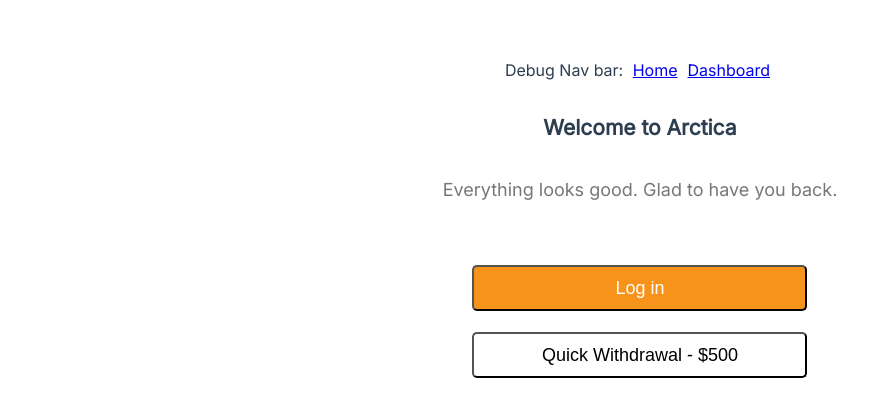
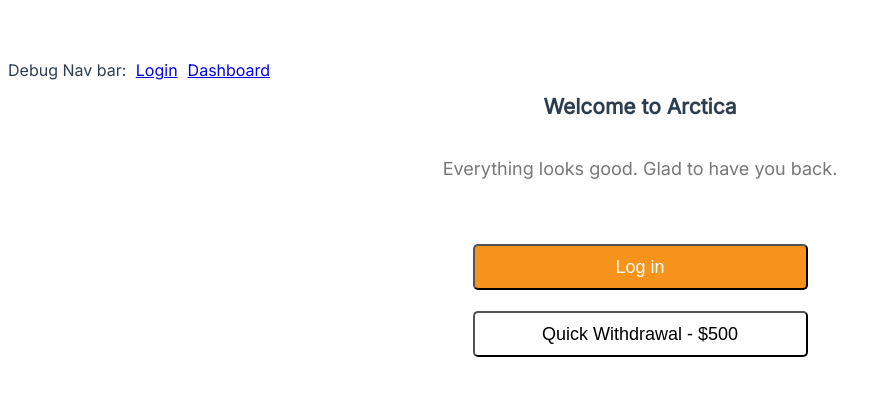
Before and after one commit to epiccurious/arctica-frontend, a Vue app: page / in a window 1280 px wide. Shown: the top 416 px of the page, without its empty margins (0-890 px from the left). Built offline with nearby package versions, Linux system fonts and the light colour scheme.

Commit message:
adding structureand styling to the dashboard view

```diff
--- a/src/App.vue
+++ b/src/App.vue
@@ -1,10 +1,12 @@
 <template>
+<div class="page">
   <nav id="nav">Debug Nav bar:
-    <router-link :to="{ name: 'login' }">Home</router-link>
+    <router-link :to="{ name: 'login' }">Login</router-link>
     <router-link :to="{ name: 'dashboard' }">Dashboard</router-link>
   </nav>
   <!-- The above nav and router links will be reworked for post login, currently just for testing -->
   <router-view/>
+</div>
 </template>
 
 <script>
@@ -68,4 +70,7 @@ export default {
 #nav a{
   padding:5px;
 }
+.page{
+  width:100%;
+}
 </style>
--- a/src/views/DashboardView.vue
+++ b/src/views/DashboardView.vue
@@ -1,7 +1,11 @@
 <template>
-  <div class="dashboard">
+  <div class="page">
     <Nav />
-    <h1>Wallets</h1>
+      <div class="dashboard">
+        <h1>Wallets</h1>
+        <h2>Immediate Wallet</h2>
+        <h2>Delayed Wallet</h2>
+      </div>
   </div>
 </template>
 
@@ -19,6 +23,13 @@ export default {
 
 <style scoped>
 .dashboard{
-  width:100%;
+  display:flex;
+  flex-direction: column;
+  align-items: center;
+}
+h1{
+  margin-top: 50px;
+  /* border-style: solid;
+  border-width: 0px 0px 1px 0px; */
 }
 </style>
```
